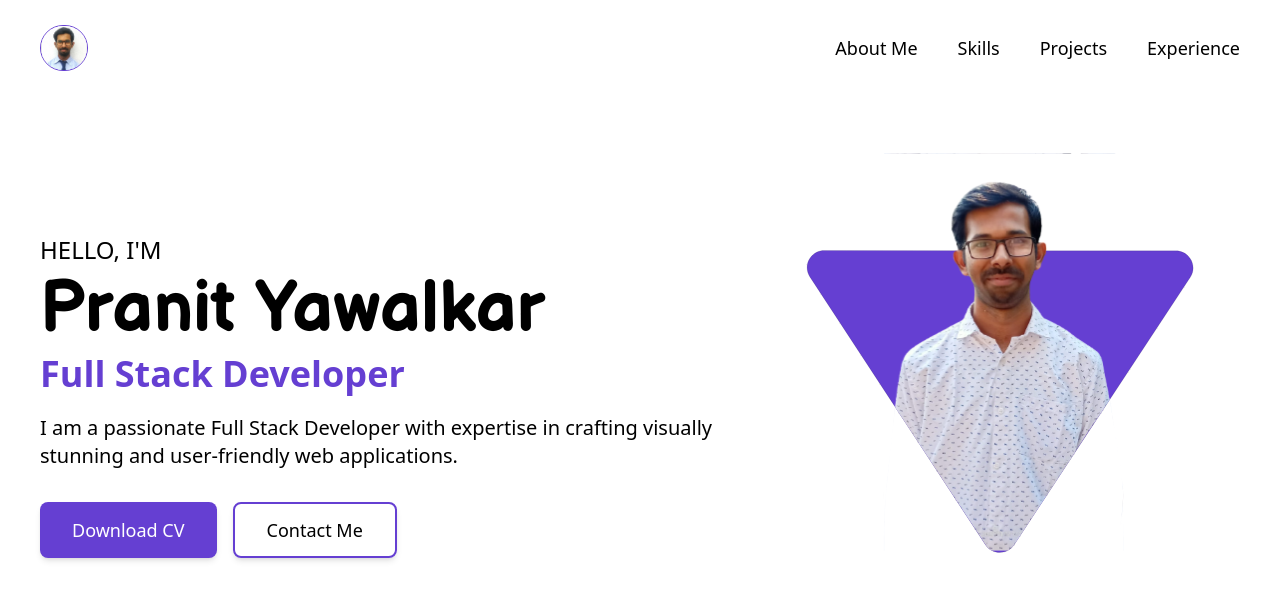
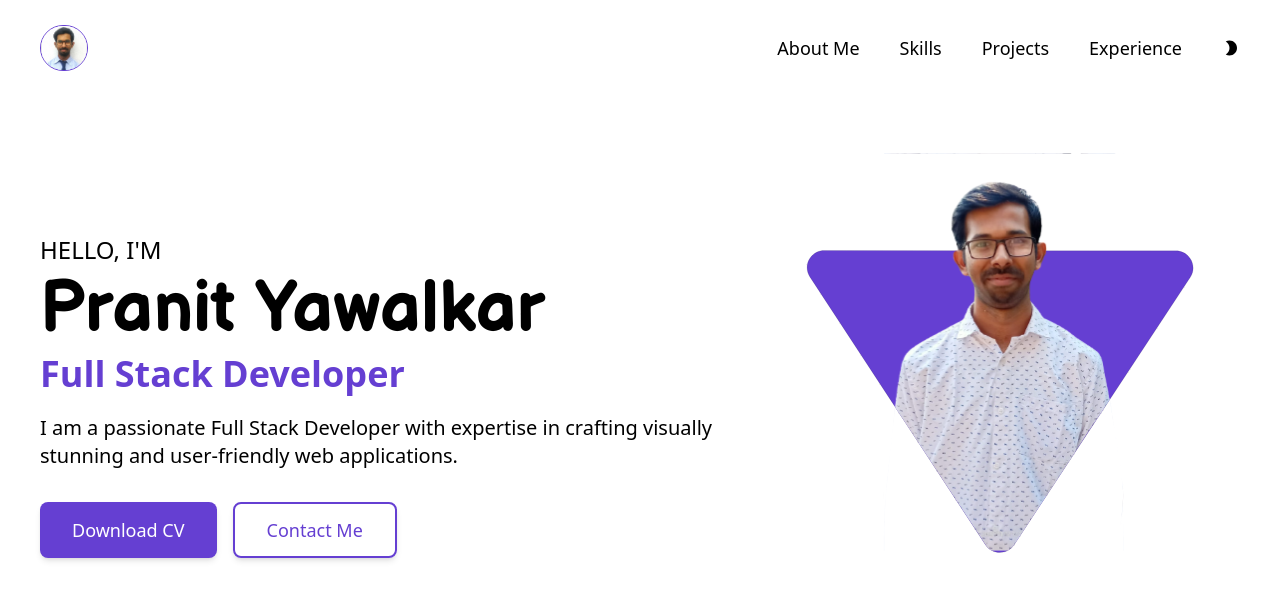
Before and after one commit to pranit-yawalkar/portfolio, a React (Create React App) app: page / in a window 1280 px wide. Shown: the top 600 px of the page. Built offline with nearby package versions, Linux system fonts and the light colour scheme.

Commit message:
added dark mode

```diff
--- a/package.json
+++ b/package.json
@@ -12,6 +12,7 @@
     "@types/react-dom": "^18.0.0",
     "react": "^18.2.0",
     "react-dom": "^18.2.0",
+    "react-icons": "^4.11.0",
     "react-router-dom": "^6.16.0",
     "react-scripts": "5.0.1",
     "typescript": "^4.4.2",
--- a/src/components/Hero.tsx
+++ b/src/components/Hero.tsx
@@ -3,11 +3,11 @@ import profilePhoto from "../assets/images/hero_img.svg";
 
 const Hero = () => {
   return (
-    <div className="flex h-[600px] justify-between items-center">
+    <div className="flex min-h-[600px] justify-between items-center">
       <div className="w-3/5">
         <div className="flex flex-col gap-2">
-          <h6 className="font-medium text-2xl">HELLO, I'M</h6>
-          <h2 className="font-extrabold text-7xl font-bolsomiq">
+          <h6 className="font-medium text-2xl dark:text-white">HELLO, I'M</h6>
+          <h2 className="font-extrabold text-7xl font-bolsomiq dark:text-white">
             Pranit Yawalkar
           </h2>
           <p className="font-semibold text-4xl text-primary">
@@ -15,7 +15,7 @@ const Hero = () => {
           </p>
         </div>
         <div className="my-5">
-          <p className="text-xl font-light">
+          <p className="text-xl font-light dark:text-white">
             I am a passionate Full Stack Developer with expertise in crafting
             visually stunning and user-friendly web applications.
           </p>
@@ -24,7 +24,7 @@ const Hero = () => {
           <button className="bg-primary text-white py-3 px-8 text-lg rounded-lg shadow-md">
             Download CV
           </button>
-          <button className="border-primary border-2 py-3 px-8 text-lg rounded-lg shadow-md">
+          <button className="border-primary border-2 py-3 px-8 text-lg rounded-lg shadow-md text-primary">
             Contact Me
           </button>
         </div>
--- a/src/components/Navbar.tsx
+++ b/src/components/Navbar.tsx
@@ -1,7 +1,36 @@
-import React from "react";
+import React, { useEffect, useState } from "react";
 import { Link } from "react-router-dom";
 import profilePhoto from "../assets/images/photo_square.jpg";
+import { MdBrightness2 } from "react-icons/md";
+import { BsBrightnessHighFill } from "react-icons/bs";
+
 const Navbar = () => {
+  const [userTheme, setUserTheme] = useState(localStorage.getItem("theme"));
+  const systmeTheme = window.matchMedia("(prefers-color-scheme: dark)").matches;
+
+  useEffect(() => {
+    checkTheme();
+  }, [userTheme]);
+
+  const checkTheme = () => {
+    if (userTheme === "dark" || (!userTheme && systmeTheme)) {
+      document.documentElement.classList.add("dark");
+      return;
+    }
+  };
+
+  const changeTheme = () => {
+    if (document.documentElement.classList.contains("dark")) {
+      document.documentElement.classList.remove("dark");
+      localStorage.setItem("theme", "light");
+      setUserTheme("light");
+      return;
+    }
+    document.documentElement.classList.add("dark");
+    localStorage.setItem("theme", "dark");
+    setUserTheme("dark");
+  };
+
   return (
     <header className="max-w-[1200px] mx-auto">
       <nav className="flex justify-between items-center w-full py-6">
@@ -14,7 +43,7 @@ const Navbar = () => {
             />
           </Link>
         </div>
-        <ul className="flex gap-10 items-center">
+        <ul className="flex gap-10 items-center dark:text-white">
           <li className="text-lg hover:text-primary font-medium">
             <Link to="/">About Me</Link>
           </li>
@@ -27,6 +56,16 @@ const Navbar = () => {
           <li className="text-lg hover:text-primary font-medium">
             <Link to="/">Experience</Link>
           </li>
+          <li
+            onClick={changeTheme}
+            className="text-lg hover:text-primary font-medium cursor-pointer"
+          >
+            {userTheme === "dark" ? (
+              <BsBrightnessHighFill />
+            ) : (
+              <MdBrightness2 />
+            )}
+          </li>
         </ul>
       </nav>
     </header>
--- a/src/pages/Home.tsx
+++ b/src/pages/Home.tsx
@@ -5,9 +5,11 @@ import Hero from "../components/Hero";
 const Home = () => {
   return (
     <>
-      <div className="max-w-[1200px] mx-auto">
-        <Navbar />
-        <Hero />
+      <div className="main-container dark:bg-black">
+        <div className="max-w-[1200px] mx-auto">
+          <Navbar />
+          <Hero />
+        </div>
       </div>
     </>
   );
--- a/tailwind.config.js
+++ b/tailwind.config.js
@@ -1,6 +1,7 @@
 /** @type {import('tailwindcss').Config} */
 module.exports = {
   content: ["./src/**/*.{js,jsx,ts,tsx}"],
+  darkMode: "class",
   theme: {
     extend: {
       fontFamily: {
```
Also changed, not shown: 2 other files (tests, documents, lock files or other folders).
